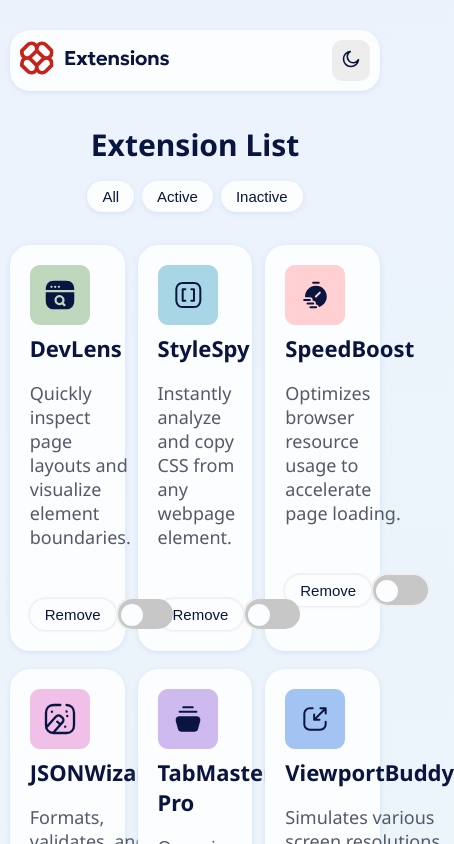
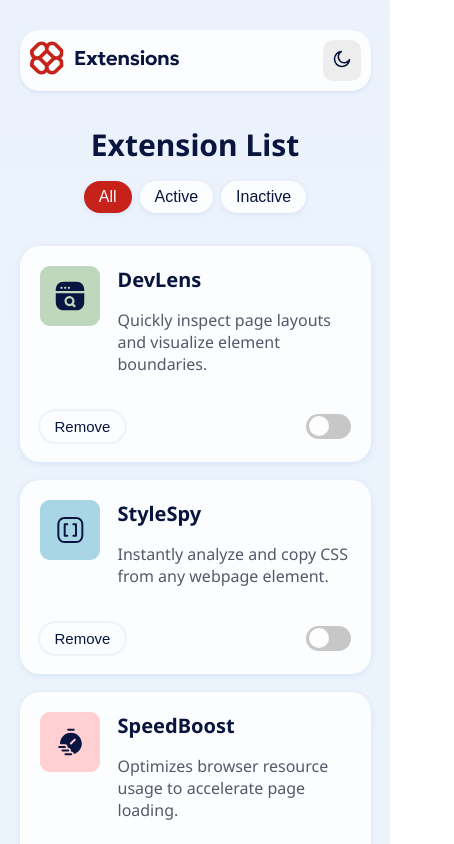
Before and after one commit to Jey223/browser-extension-manager, a Vue app: page / in a window 390 px wide. Shown: the top 844 px of the page, 454 px wide, since content can reach past the window. Built offline with nearby package versions, Linux system fonts and the light colour scheme.

Commit message:
made card responsive to all views

```diff
--- a/src/App.vue
+++ b/src/App.vue
@@ -142,9 +142,4 @@ body {
   margin: 0 auto;
 }
 
-@media (max-width: 768px) {
-  #app{
-    width: 95%;
-  }
-}
 </style>
--- a/src/components/ExtensionCard.vue
+++ b/src/components/ExtensionCard.vue
@@ -11,12 +11,15 @@
             </div>
             <div class="card-btns">
                 <button class="remove">Remove</button>
-                <button class="button-switch" >
-                    <label class="switch">
-                        <input type="checkbox" v-model="isChecked" />
-                        <span class="slider"></span>
-                    </label>
-                </button>
+                <!-- <button class="button-switch" > -->
+                    <div class="button-switch">
+                        <label class="switch">
+                            <input type="checkbox" v-model="isChecked" />
+                            <span class="slider"></span>
+                        </label>
+                    </div>
+
+                <!-- </button> -->
             </div>
         </div>
 </template>
@@ -68,14 +71,6 @@ export default {
 </script>
 
 <style scoped>
-    /* .card-section{
-        width:100%;
-        margin-top: 15px;
-        display: flex;
-        flex-wrap: wrap;
-        gap: 0.8rem;
-        background-color: red;
-    } */
     .card{
         flex-grow: 1;
         width: calc(33.3333% - 0.8rem);
@@ -90,7 +85,7 @@ export default {
         flex-wrap: wrap;
         text-align: left;
         gap: 0.5rem;
-        margin-bottom: 30px;
+        margin-bottom: 20px;
     }
     .card-img  {
         margin-right: 10px;
@@ -106,11 +101,11 @@ export default {
     .card-info-text h2{
         color: hsl(227, 75%, 14%);
         margin: 0px;
-        font-size: 22px;
+        font-size: 20px;
     }
     .card-info-text p{
         color: hsl(226, 11%, 37%);
-        font-size: 18px;
+        font-size: 16px;
     }
     .card-btns{
         display: flex;
@@ -127,16 +122,16 @@ export default {
         font-size: 15px;
         cursor: pointer;
     }
-    .button-switch{
-        border:none;
+    /* .button-switch:focus{
+        border: 1px solid black;
         padding: 2px;
         border-radius: 34px;
-    }
+    } */
     .switch{
         position: relative;
         display: inline-block;
-        width: 55px;
-        height: 30px;
+        width: 45px;
+        height: 25px;
     }
     .switch input{
         opacity: 0;
@@ -157,8 +152,8 @@ export default {
     .slider::before{
         position: absolute;
         content: "";
-        height: 22px;
-        width: 22px;
+        height: 20px;
+        width: 20px;
         left:3px;
         bottom:3px;
         background-color: hsl(200, 60%, 99%);
@@ -172,6 +167,17 @@ export default {
         border: 1px solid hsl(3, 71%, 56%);
     }
     input:checked + .slider::before {
-        transform: translateX(26px);
+        transform: translateX(20px);
+    }
+    @media (max-width: 768px) {
+        .card{
+            width: calc(50% - 0.8rem);
+        }
+    }
+     @media (max-width: 426px) {
+        .card{
+            width: 100%;
+
+        }
     }
 </style>
--- a/src/components/ExtensionLists.vue
+++ b/src/components/ExtensionLists.vue
@@ -2,7 +2,7 @@
     <section class="extension-section">
         <h1>Extension List</h1>
         <div class="wrap">
-            <button class="btn-margin" id="all">All</button>
+            <button class="btn-margin active" >All</button>
             <button class="btn-margin" id="active">Active</button>
             <button class="btn-margin" id="inactive">Inactive</button>
         </div>
@@ -36,18 +36,22 @@ export default {
         display: flex;
         gap:0.5rem
     }
-    button{
+    .btn-margin{
         color:hsl(227, 75%, 14%);
         padding: 7px 15px;
         border-radius: 30px;
         border: none;
         background-color: hsl(200, 60%, 99%);
         box-shadow:0 1.5px 5px hsl(217, 61%, 90%);
-        font-size: 15px;
+        font-size: 16px;
         cursor: pointer;
     }
     .btn-margin{
         flex: 1;
+    }
+    .active {
+        background-color: hsl(3, 77%, 44%);
+        color: hsl(200, 60%, 99%);
     }
     @media (max-width: 470px ) {
         .extension-section{
```
